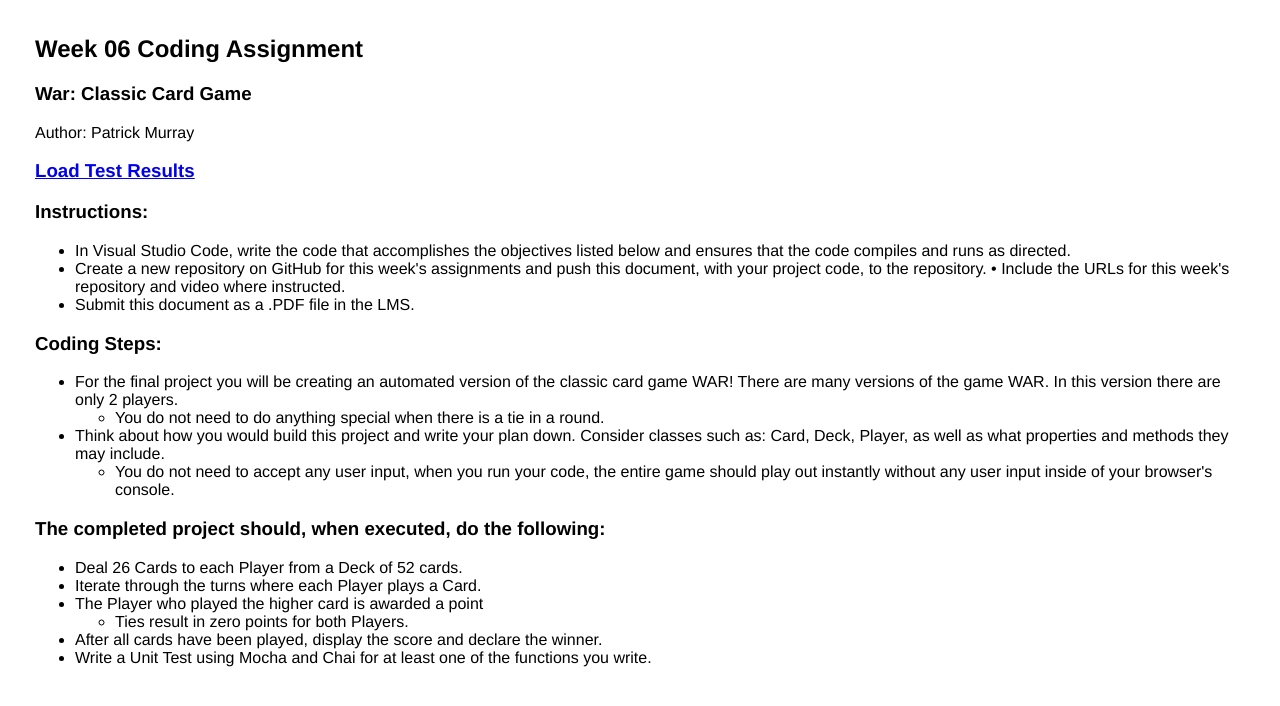
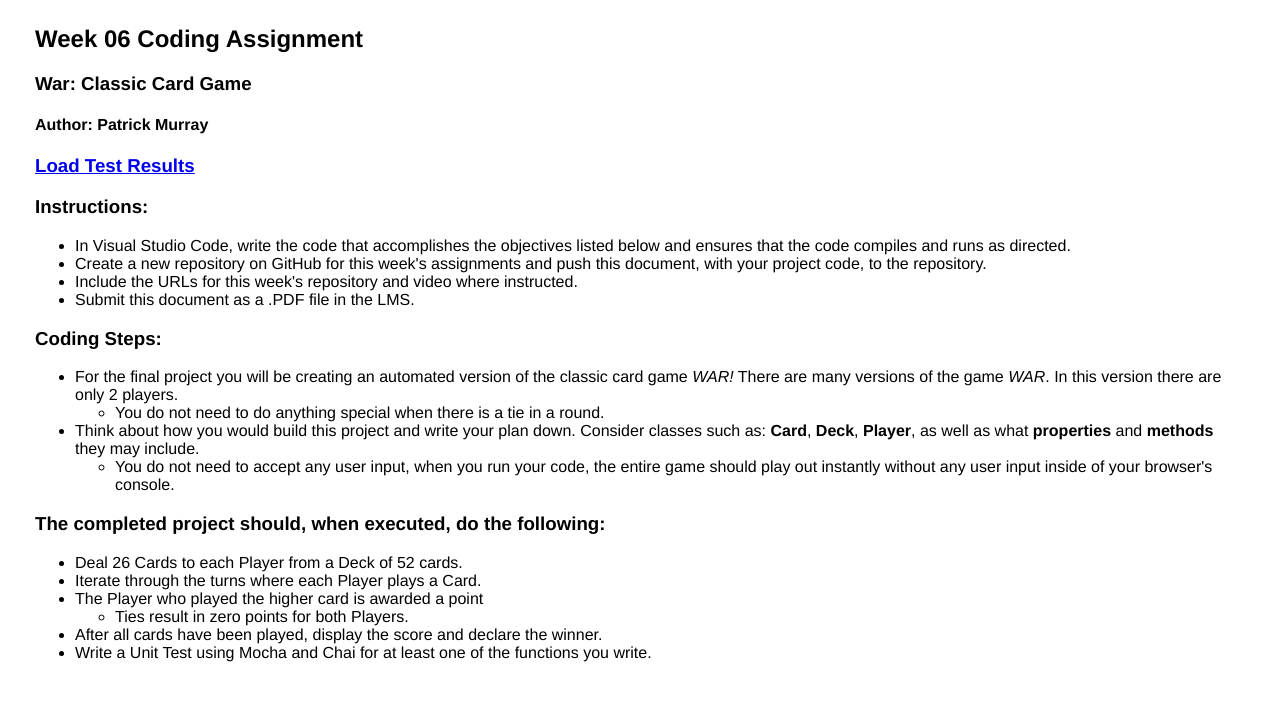
Before and after one commit to patrick-murrayjr/week6CodingAssignment, a website with bundled scripts: page index.html in a window 1280 px wide. Built offline with nearby package versions, Linux system fonts and the light colour scheme.

Commit message:
added css styling to index.html

```diff
--- a/index.html
+++ b/index.html
@@ -7,9 +7,18 @@
       <title>Week 6 Final Coding Assignment</title>
       <link rel="stylesheet" href="node_modules/mocha/mocha.css" />
       <style>
-        body
-        {margin: 35px;
-        font-family:"Helvetica Neue", Helvetica, Arial, sans-serif;
+         body {
+            margin: 10px;
+            font-family: 'Helvetica Neue', Helvetica, Arial, sans-serif;
+         }
+         .assignment-text {
+            margin: 25px;
+         }
+         .italic {
+            font-style: italic;
+         }
+         .bold {
+            font-weight: bold;
          }
       </style>
    </head>
@@ -17,21 +26,23 @@
       <div class="assignment-text">
          <h2>Week 06 Coding Assignment</h2>
          <h3>War: Classic Card Game</h3>
-      <p>Author: Patrick Murray</p>
-      <p><a href="./tests.html"><h3>Load Test Results</h3></a></p>
-
-      <script type="module" src="main.js"></script>
+         <h4>Author: Patrick Murray</h4>
+         <p>
+            <a href="./tests.html"><h3>Load Test Results</h3></a>
+         </p>
 
          <h3>Instructions:</h3>
          <ul>
             <li>
                In Visual Studio Code, write the code that accomplishes the
-            objectives listed below and ensures that the code compiles and runs
-            as directed.
+               objectives listed below and ensures that the code compiles and
+               runs as directed.
             </li>
             <li>
                Create a new repository on GitHub for this week's assignments and
-            push this document, with your project code, to the repository. •
+               push this document, with your project code, to the repository.
+            </li>
+            <li>
                Include the URLs for this week's repository and video where
                instructed.
             </li>
@@ -40,20 +51,23 @@
          <h3>Coding Steps:</h3>
          <ul>
             <li>
-            For the final project you will be creating an automated version of
-            the classic card game WAR! There are many versions of the game WAR.
-            In this version there are only 2 players.
+               For the final project you will be creating an automated version
+               of the classic card game <span class="italic">WAR!</span> There
+               are many versions of the game <span class="italic">WAR</span>. In
+               this version there are only 2 players.
                <ul>
                   <li>
-                  You do not need to do anything special when there is a tie in
-                  a round.
+                     You do not need to do anything special when there is a tie
+                     in a round.
                   </li>
                </ul>
             </li>
             <li>
                Think about how you would build this project and write your plan
-            down. Consider classes such as: Card, Deck, Player, as well as what
-            properties and methods they may include.
+               down. Consider classes such as: <span class="bold">Card</span>,
+               <span class="bold">Deck</span>, <span class="bold">Player</span>,
+               as well as what <span class="bold">properties</span> and
+               <span class="bold">methods</span> they may include.
                <ul>
                   <li>
                      You do not need to accept any user input, when you run your
@@ -65,18 +79,15 @@
          </ul>
          <h3>The completed project should, when executed, do the following:</h3>
          <ul>
-         <li>
-            Deal 26 Cards to each Player from a Deck of 52 cards.
-            <li>
-            Iterate through the turns where each Player plays a Card.</li>
-         </li>
+            <li>Deal 26 Cards to each Player from a Deck of 52 cards.</li>
+            <li>Iterate through the turns where each Player plays a Card.</li>
             <li>The Player who played the higher card is awarded a point</li>
             <ul>
                <li>Ties result in zero points for both Players.</li>
             </ul>
             <li>
-            After all cards have been played, display the score and declare the
-            winner.
+               After all cards have been played, display the score and declare
+               the winner.
             </li>
             <li>
                Write a Unit Test using Mocha and Chai for at least one of the
@@ -84,5 +95,6 @@
             </li>
          </ul>
       </div>
+      <script type="module" src="main.js"></script>
    </body>
 </html>
```
Also changed, not shown: tests.html (+1 -2 lines). Lines whose indentation alone changed are shown as unchanged.
